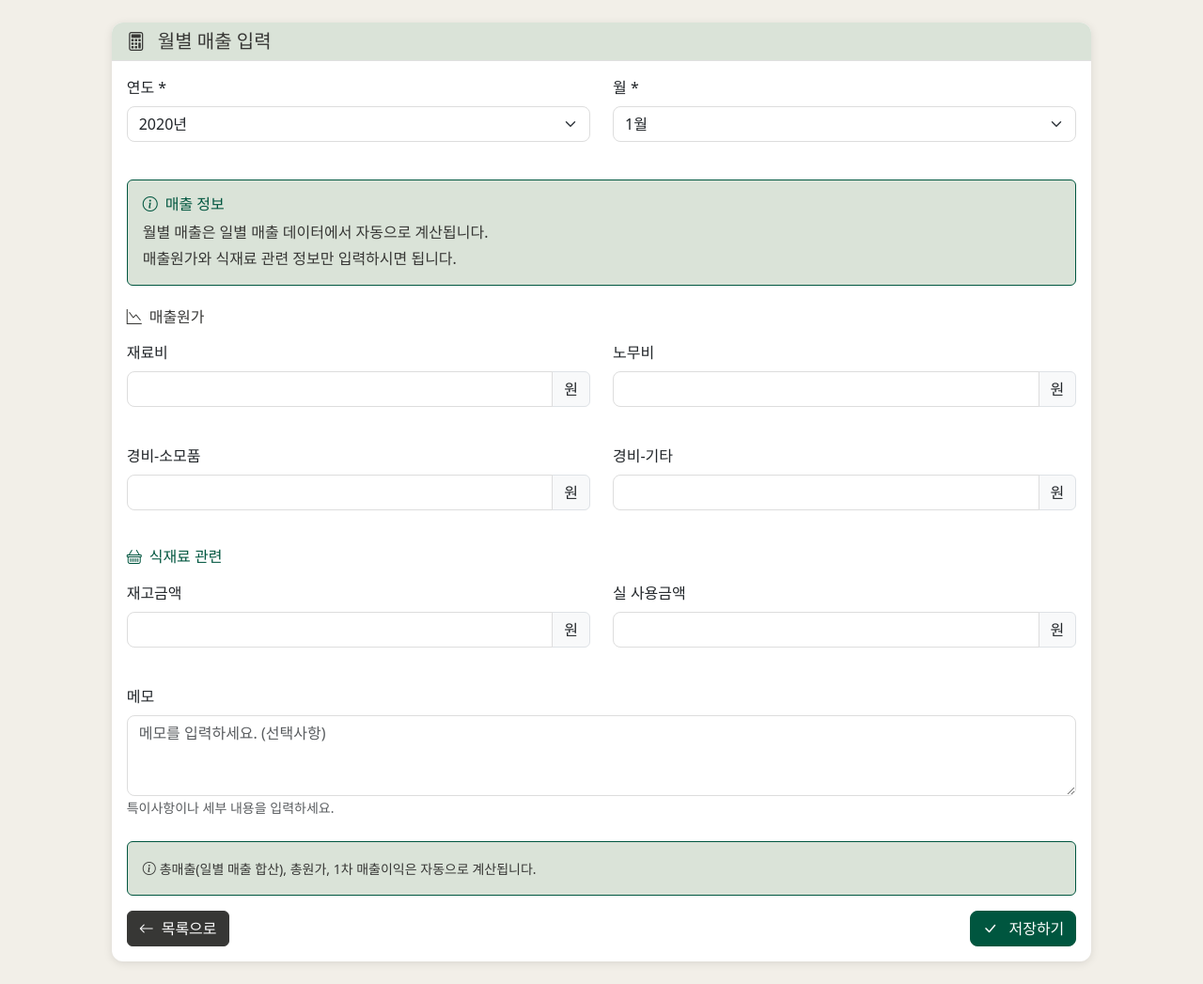
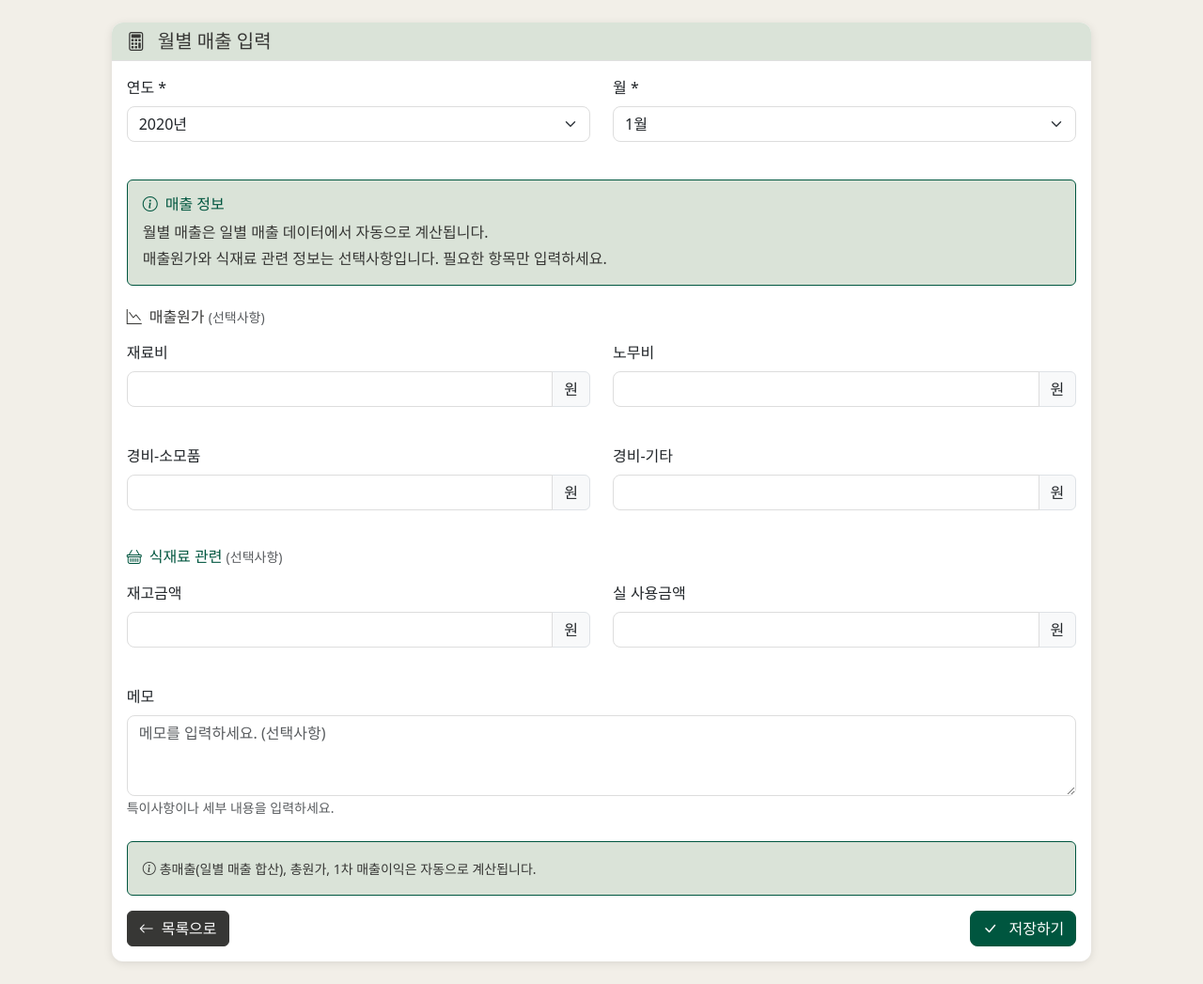
Before and after one commit to Elarin22/Glossy_Matcha, a Django app: page /monthly-sales/create/ in a window 1280 px wide. Shown: the part 56-1103 px from the top of the page at 94% size. Run offline with Django 5.2, Linux system fonts and the light colour scheme; the visitor is signed in with stand-in values (Sample User, id 1).

Commit message:
[BE] fix: 월별 매출 매출원가, 식재료 관련 기입 선택사항으로 수정 (#199)
## 해결방안
1. 폼 수정 (SalesForm):
  - __init__ 메서드 추가
  - 다음 필드들을 선택사항으로 설정:
      - material_cost (재료비)
      - labor_cost (노무비)
      - supplies_expense (경비-소모품)
      - other_expense (경비-기타)
      - inventory_amount (재고금액)
      - actual_usage_amount (실 사용금액)
2. 템플릿 UI 개선:
    - "매출원가 (선택사항)" 섹션 헤더 수정
    - "식재료 관련 (선택사항)" 섹션 헤더 수정
    - 안내 문구를 "매출원가와 식재료 관련 정보는 선택사항입니다. 필요한 항목만 입력하세요."로 변경
3. SalesForm의 clean 메서드 수정:
- 선택사항 필드들 (material_cost, labor_cost, supplies_expense, other_expense,
inventory_amount,
  actual_usage_amount)의 빈 값을 자동으로 0으로 처리
  2. DailySalesForm의 clean 메서드 추가:
    - other_sales 필드가 비어있으면 0으로 처리

```diff
--- a/be/glossymatcha/forms.py
+++ b/be/glossymatcha/forms.py
@@ -208,6 +208,15 @@ class DailySalesForm(forms.ModelForm):
         super().__init__(*args, **kwargs)
         self.fields['other_sales'].required = False
 
+    def clean(self):
+        cleaned_data = super().clean()
+
+        # other_sales가 빈 값이면 0으로 처리
+        if not cleaned_data.get('other_sales'):
+            cleaned_data['other_sales'] = 0
+
+        return cleaned_data
+
 class SalesForm(forms.ModelForm):
     class Meta:
         model = Sales
@@ -258,10 +267,30 @@ class SalesForm(forms.ModelForm):
             }),
         }
 
+    def __init__(self, *args, **kwargs):
+        super().__init__(*args, **kwargs)
+        # 매출원가 관련 필드들을 선택사항으로 설정
+        self.fields['material_cost'].required = False
+        self.fields['labor_cost'].required = False
+        self.fields['supplies_expense'].required = False
+        self.fields['other_expense'].required = False
+        self.fields['inventory_amount'].required = False
+        self.fields['actual_usage_amount'].required = False
+
     def clean(self):
         cleaned_data = super().clean()
         year = cleaned_data.get('year')
         month = cleaned_data.get('month')
+
+        # 선택사항 필드들의 빈 값을 0으로 처리
+        optional_fields = [
+            'material_cost', 'labor_cost', 'supplies_expense',
+            'other_expense', 'inventory_amount', 'actual_usage_amount'
+        ]
+
+        for field_name in optional_fields:
+            if not cleaned_data.get(field_name):
+                cleaned_data[field_name] = 0
 
         if year and month:
             # 기존 월별 매출 데이터 중복 검사
--- a/be/glossymatcha/templates/glossymatcha/sales/create.html
+++ b/be/glossymatcha/templates/glossymatcha/sales/create.html
@@ -41,11 +41,11 @@
                     <div class="alert alert-info mb-4">
                         <h6 class="text-primary mb-2"><i class="bi bi-info-circle me-2"></i>매출 정보</h6>
                         <p class="mb-1">월별 매출은 일별 매출 데이터에서 자동으로 계산됩니다.</p>
-                        <p class="mb-0">매출원가와 식재료 관련 정보만 입력하시면 됩니다.</p>
+                        <p class="mb-0">매출원가와 식재료 관련 정보는 선택사항입니다. 필요한 항목만 입력하세요.</p>
                     </div>
 
                     <!-- 매출원가 항목 -->
-                    <h6 class="text-warning mb-3"><i class="bi bi-graph-down me-2"></i>매출원가</h6>
+                    <h6 class="text-warning mb-3"><i class="bi bi-graph-down me-2"></i>매출원가 <small class="text-muted">(선택사항)</small></h6>
                     <div class="row mb-4">
                         <div class="col-md-6 mb-3">
                             <label for="{{ form.material_cost.id_for_label }}" class="form-label">재료비</label>
@@ -95,7 +95,7 @@
                     </div>
 
                     <!-- 식재료 관련 -->
-                    <h6 class="text-success mb-3"><i class="bi bi-basket me-2"></i>식재료 관련</h6>
+                    <h6 class="text-success mb-3"><i class="bi bi-basket me-2"></i>식재료 관련 <small class="text-muted">(선택사항)</small></h6>
                     <div class="row mb-4">
                         <div class="col-md-6 mb-3">
                             <label for="{{ form.inventory_amount.id_for_label }}" class="form-label">재고금액</label>
```
